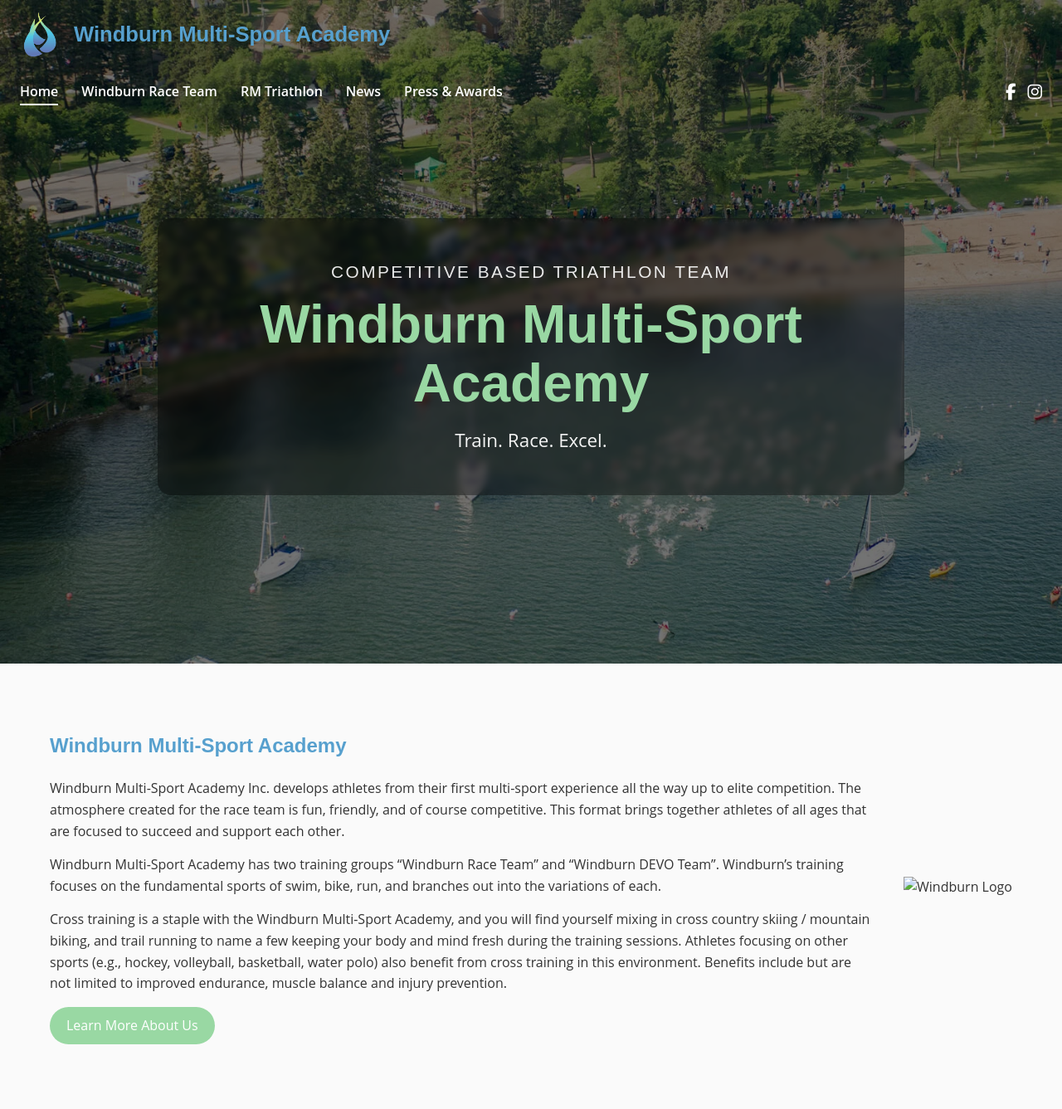
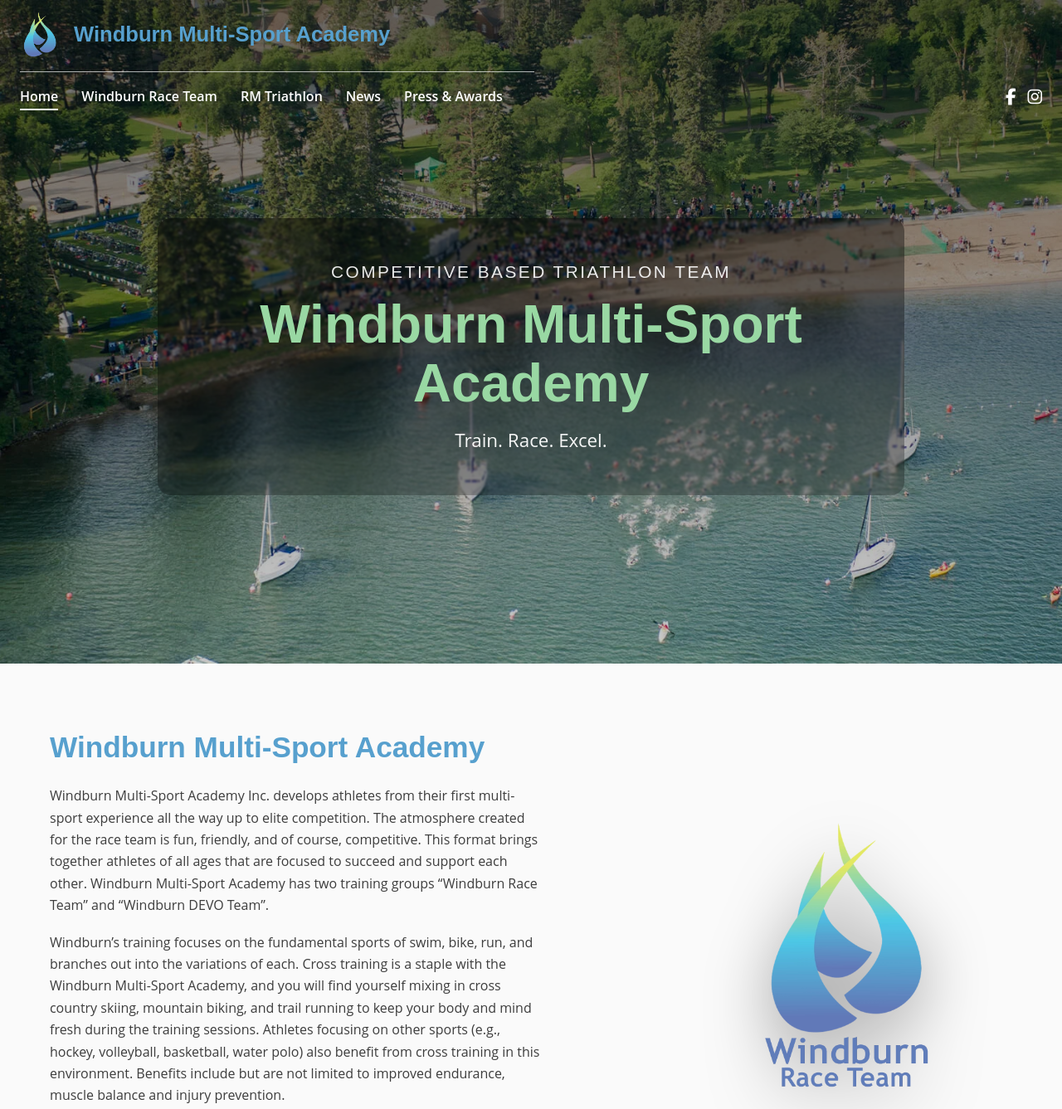
Before and after one commit to SirFloppyArms/Windburn, a plain HTML site: page home/home.html in a window 1280 px wide. Shown: the top 1337 px of the page at 83% size. Drawn offline with Linux system fonts and the light colour scheme; files whose address does not match are found by name.

Commit message:
finished header and hero sections for now... kinda started the about preview

```diff
--- a/header/header.css
+++ b/home/header/header.css
@@ -1,3 +1,13 @@
+:root {
+  /* Divider extension values */
+  --divider-extend-left: clamp(0px, 0vw, 0px);
+  --divider-extend-right: clamp(12px, 3vw, 48px);
+
+  /* Divider appearance */
+  --divider-height: 1px;
+  --divider-color: rgba(255, 255, 255, 0.67);
+}
+
 /* ===============================
    HEADER BASE
 ================================ */
@@ -12,7 +22,9 @@
   box-shadow: none;
 }
 
-/* Shared logo/title */
+/* ===============================
+   SHARED LOGO / TITLE
+================================ */
 .header-left {
   display: flex;
   align-items: center;
@@ -37,22 +49,59 @@
   display: block;
 }
 
+/* TOP ROW (LOGO / TITLE) */
 .header-top {
   padding: 14px 20px;
-  border-bottom: none;
   background: transparent;
 }
 
+/* BOTTOM ROW (NAV + SOCIALS) */
 .header-bottom {
+  position: relative;
   display: flex;
   align-items: center;
   justify-content: space-between;
-  padding: 12px 24px;
 
+  padding: 18px 24px 12px;
   background: transparent;
 }
 
-/* Desktop nav */
+/* ===== RESPONSIVE DIVIDER ABOVE LINKS ===== */
+.header-bottom::before {
+  content: "";
+  position: absolute;
+  top: 0;
+  left: 24px;
+
+  height: 1px;
+  width: fit-content;
+  max-width: 100%;
+
+  background: rgba(255, 255, 255, 0.25);
+}
+
+/* Match divider width to nav */
+.nav-menu {
+  position: relative;
+}
+
+.nav-menu::before {
+  content: "";
+  position: absolute;
+  top: -18px;
+
+  left: calc(-1 * var(--divider-extend-left));
+  width: calc(
+    100% + var(--divider-extend-left) + var(--divider-extend-right)
+  );
+
+  height: var(--divider-height);
+  background: var(--divider-color);
+}
+
+/* ===============================
+   DESKTOP NAV
+================================ */
 .nav-menu ul {
   list-style: none;
   display: flex;
@@ -71,8 +120,10 @@
   position: absolute;
   left: 0;
   bottom: -6px;
+
   width: 0;
   height: 2px;
+
   background: #fff;
   transition: width 0.3s ease;
 }
@@ -82,7 +133,9 @@
   width: 100%;
 }
 
-/* Social icons */
+/* ===============================
+   SOCIAL ICONS
+================================ */
 .social-icons {
   display: flex;
   gap: 14px;
@@ -100,7 +153,6 @@
   display: none;
   padding: 14px 20px;
 
-  border-bottom: none;
   background: transparent;
 
   align-items: center;
--- a/home/home.css
+++ b/home/home.css
@@ -1,4 +1,6 @@
-/* ---------- GLOBAL ---------- */
+/* ===============================
+   GLOBAL
+================================ */
 :root {
   --primary-color: #99d8a3;
   --accent-color: #57a0ce;
@@ -39,7 +41,9 @@
   margin: 0 auto;
 }
 
-/* ---------- HERO ---------- */
+/* ===============================
+   HERO
+================================ */
 .hero {
   position: relative;
   min-height: 100vh; /* Full screen hero */
@@ -64,8 +68,8 @@
   position: absolute;
   inset: 0;
   background: linear-gradient(
-    rgba(0, 0, 0, 0.55),
-    rgba(0, 0, 0, 0.55)
+    rgba(0, 0, 0, 0.60),
+    rgba(0, 0, 0, 0.20)
   );
   z-index: 1;
 }
@@ -77,8 +81,11 @@
   max-width: 900px;
   padding: clamp(24px, 5vw, 48px);
 
-  backdrop-filter: blur(4px);
-  background: rgba(0, 0, 0, 0.35);
+  backdrop-filter: blur(1px);
+  background: linear-gradient(
+    rgba(0, 0, 0, 0.40),
+    rgba(0, 0, 0, 0.25)
+  );
   border-radius: 16px;
 }
 
@@ -116,44 +123,138 @@
   }
 }
 
-/* ---------- ABOUT PREVIEW ---------- */
+/* ===============================
+   ABOUT PREVIEW
+================================ */
 .about-preview {
   display: flex;
-  flex-wrap: wrap;
-  gap: 40px;
   align-items: center;
+  justify-content: space-between;
+
+  gap: clamp(32px, 6vw, 72px);
 }
 
+/* TEXT COLUMN */
 .about-text {
   flex: 1 1 60%;
 }
 
 .about-text h2 {
   color: var(--accent-color);
-  margin-bottom: 20px;
+  margin-bottom: 24px;
+  font-size: clamp(1.6rem, 4vw, 2.2rem);
+  font-weight: 800;
+  line-height: 1.2;
 }
 
 .about-text p {
-  margin-bottom: 15px;
+  margin-bottom: 18px;
+  max-width: 65ch;
+  line-height: 1.65;
+  opacity: 0.95;
+}
+
+/* IMAGE COLUMN */
+.about-image {
+  flex: 1 1 35%;
+  display: flex;
+  justify-content: center;
 }
 
 .about-image img {
-  max-width: 300px;
-  display: block;
-  margin: 0 auto;
+  max-width: clamp(220px, 30vw, 320px);
+  width: 100%;
+  height: auto;
+
+  filter: drop-shadow(0 20px 40px rgba(0, 0, 0, 0.35));
+  transition: transform 0.4s ease, filter 0.4s ease;
 }
 
+/* Subtle hover lift (desktop only) */
+@media (hover: hover) {
+  .about-image img:hover {
+    transform: translateY(-6px) scale(1.02);
+    filter: drop-shadow(0 28px 55px rgba(0, 0, 0, 0.45));
+  }
+}
+
+/* ===============================
+   BUTTON – POLISHED + ANIMATED
+================================ */
 .btn {
-  display: inline-block;
-  background: var(--primary-color);
+  position: relative;
+  display: inline-flex;
+  align-items: center;
+  gap: 10px;
+
+  margin-top: 20px;
+  padding: 12px 28px;
+
+  background: var(--accent-color);
   color: #fff;
-  padding: 10px 20px;
-  border-radius: 25px;
-  transition: background 0.3s;
+
+  font-weight: 600;
+  border-radius: 999px;
+  overflow: hidden;
+
+  transition:
+    transform 0.25s ease,
+    box-shadow 0.25s ease,
+    background 0.25s ease;
+}
+
+.btn::before {
+  content: "";
+  position: absolute;
+  inset: 0;
+
+  background: linear-gradient(
+    120deg,
+    transparent,
+    rgba(255, 255, 255, 0.35),
+    transparent
+  );
+
+  transform: translateX(-100%);
+  transition: transform 0.6s ease;
+}
+
+.btn:hover::before {
+  transform: translateX(100%);
 }
 
 .btn:hover {
-  background: var(--accent-color);
+  background: var(--primary-color);
+  transform: translateY(-3px);
+  box-shadow: 0 10px 25px rgba(0, 0, 0, 0.35);
+}
+
+.btn:active {
+  transform: translateY(-1px);
+}
+
+/* ===============================
+   MOBILE / SMALL SCREENS
+================================ */
+@media (max-width: 900px) {
+  .about-preview {
+    flex-direction: column;
+    text-align: center;
+  }
+
+  .about-text {
+    order: 1;
+  }
+
+  .about-image {
+    order: 2;
+    margin-top: 24px;
+  }
+
+  .about-text p {
+    margin-left: auto;
+    margin-right: auto;
+  }
 }
 
 /* ---------- RACES ---------- */
--- a/home/home.html
+++ b/home/home.html
@@ -5,7 +5,7 @@
   <meta name="viewport" content="width=device-width, initial-scale=1.0" />
   <title>Windburn Multi-Sport Academy</title>
   <link rel="stylesheet" href="home.css" />
-  <link rel="stylesheet" href="../header/header.css" />
+  <link rel="stylesheet" href="header/header.css" />
   <link rel="stylesheet" href="../footer/footer.css" />
   <script src="https://kit.fontawesome.com/a2d9d5f8e2.js" crossorigin="anonymous"></script>
 </head>
@@ -31,23 +31,21 @@
       <h2>Windburn Multi-Sport Academy</h2>
       <p>
         Windburn Multi-Sport Academy Inc. develops athletes from their first multi-sport experience all the way up to elite competition.
-        The atmosphere created for the race team is fun, friendly, and of course competitive. This format brings together athletes of all
-        ages that are focused to succeed and support each other.
+        The atmosphere created for the race team is fun, friendly, and of course, competitive. This format brings together athletes of all
+        ages that are focused to succeed and support each other. Windburn Multi-Sport Academy has two training groups “Windburn Race Team”
+        and “Windburn DEVO Team”.
       </p>
       <p>
-        Windburn Multi-Sport Academy has two training groups “Windburn Race Team” and “Windburn DEVO Team”. Windburn’s training focuses
-        on the fundamental sports of swim, bike, run, and branches out into the variations of each.
-      </p>
-      <p>
-        Cross training is a staple with the Windburn Multi-Sport Academy, and you will find yourself mixing in cross country skiing /
-        mountain biking, and trail running to name a few keeping your body and mind fresh during the training sessions. Athletes focusing
+        Windburn’s training focuses on the fundamental sports of swim, bike, run, and branches out into the variations of each.
+        Cross training is a staple with the Windburn Multi-Sport Academy, and you will find yourself mixing in cross country skiing,
+        mountain biking, and trail running to keep your body and mind fresh during the training sessions. Athletes focusing
         on other sports (e.g., hockey, volleyball, basketball, water polo) also benefit from cross training in this environment.
         Benefits include but are not limited to improved endurance, muscle balance and injury prevention.
       </p>
       <a href="#" class="btn">Learn More About Us</a>
     </div>
     <div class="about-image">
-      <img src="assets/images/logo.png" alt="Windburn Logo">
+      <img src="../assets/images/logo.png" alt="Windburn Logo">
     </div>
   </section>
 
@@ -161,7 +159,7 @@
 
   <!-- HEADER & FOOTER LOADER -->
   <script>
-    fetch("../header/header.html")
+    fetch("header/header.html")
       .then(res => res.text())
       .then(data => document.getElementById("header-placeholder").innerHTML = data);
 
```
Also changed, not shown: home/header/header.html (renamed from header/header.html), home/header/header.js (renamed from header/header.js), 2 other files.
